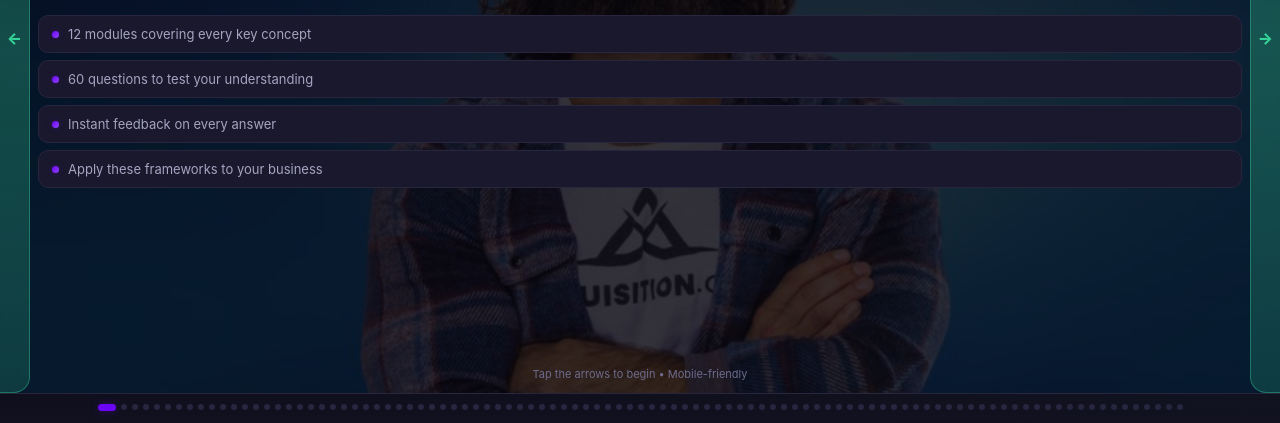
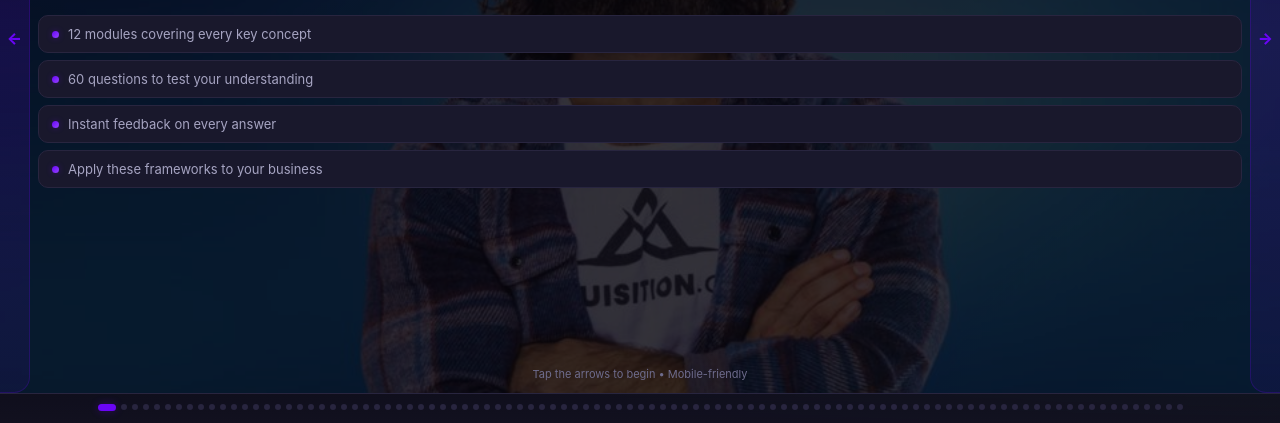
Before and after one commit to nuffyofc/100moffer, a plain HTML site: page 100m-offers-learn.html in a window 1280 px wide. Shown: the part 377-800 px from the top of the page. Drawn offline with Linux system fonts and the light colour scheme.

Commit message:
Make nav arrow panels more transparent and purple instead of green

```diff
--- a/100m-offers-learn.html
+++ b/100m-offers-learn.html
@@ -492,17 +492,17 @@ body{
   pointer-events:auto;
   cursor:pointer;
   -webkit-tap-highlight-color:transparent;
-  background:linear-gradient(180deg, rgba(52,211,153,0.18), rgba(52,211,153,0.30), rgba(52,211,153,0.18));
-  border:1px solid rgba(52,211,153,0.4);
+  background:linear-gradient(180deg, rgba(106,5,246,0.08), rgba(106,5,246,0.16), rgba(106,5,246,0.08));
+  border:1px solid rgba(106,5,246,0.22);
   transition:background .15s ease;
 }
 .nav-arrow.prev{left:0;border-radius:0 16px 16px 0;border-left:none;}
 .nav-arrow.next{right:0;border-radius:16px 0 0 16px;border-right:none;}
 .nav-arrow span{
-  font-size:16px;font-weight:800;color:var(--green);
+  font-size:16px;font-weight:800;color:var(--gold);
   transition:transform .15s ease;
 }
-.nav-arrow:hover{background:linear-gradient(180deg, rgba(52,211,153,0.26), rgba(52,211,153,0.42), rgba(52,211,153,0.26));}
+.nav-arrow:hover{background:linear-gradient(180deg, rgba(106,5,246,0.16), rgba(106,5,246,0.28), rgba(106,5,246,0.16));}
 .nav-arrow:active span{transform:scale(0.8);}
 
 /* UTILITIES */
```
Also changed, not shown: index.html (+4 -4 lines).
